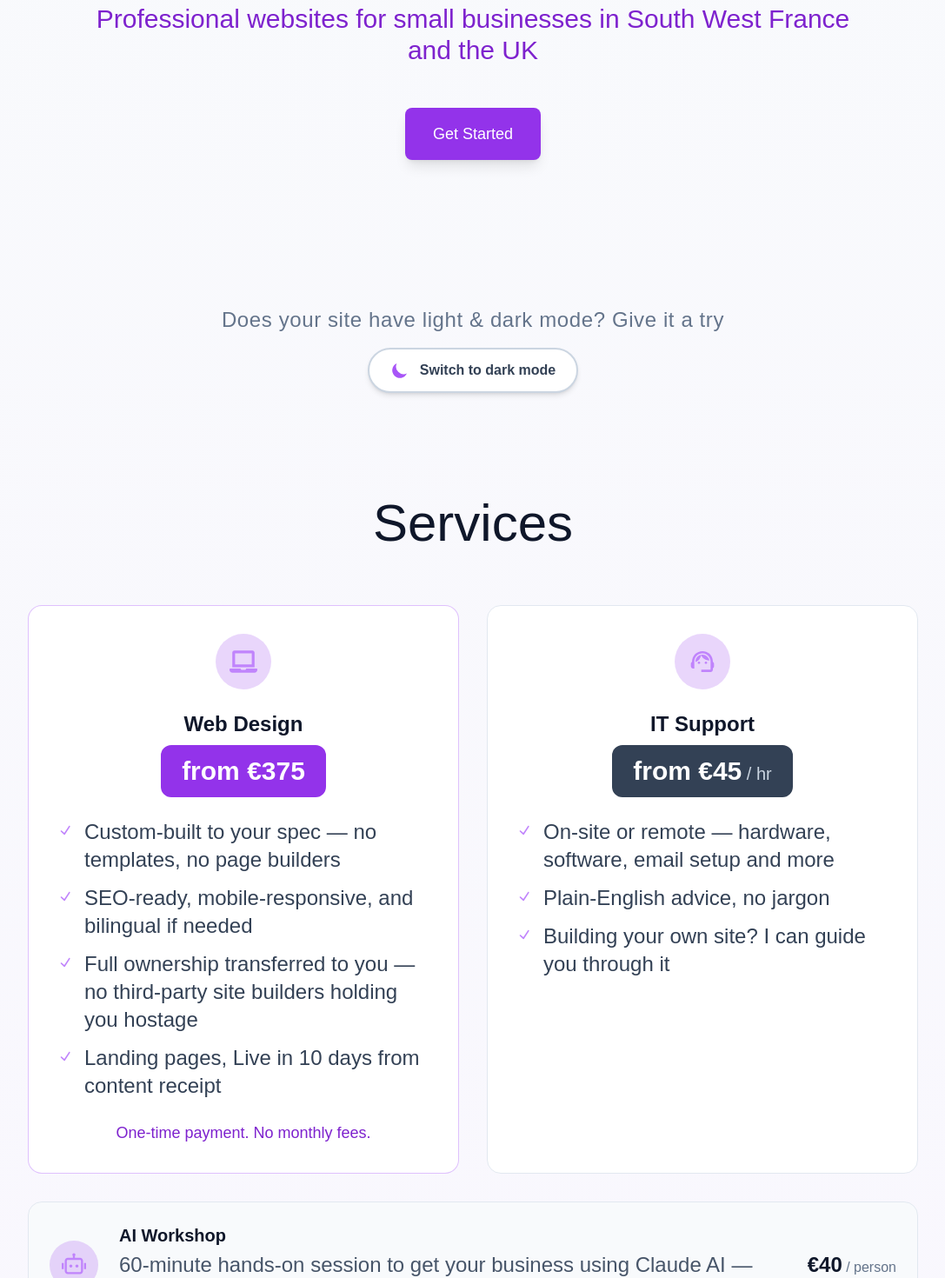
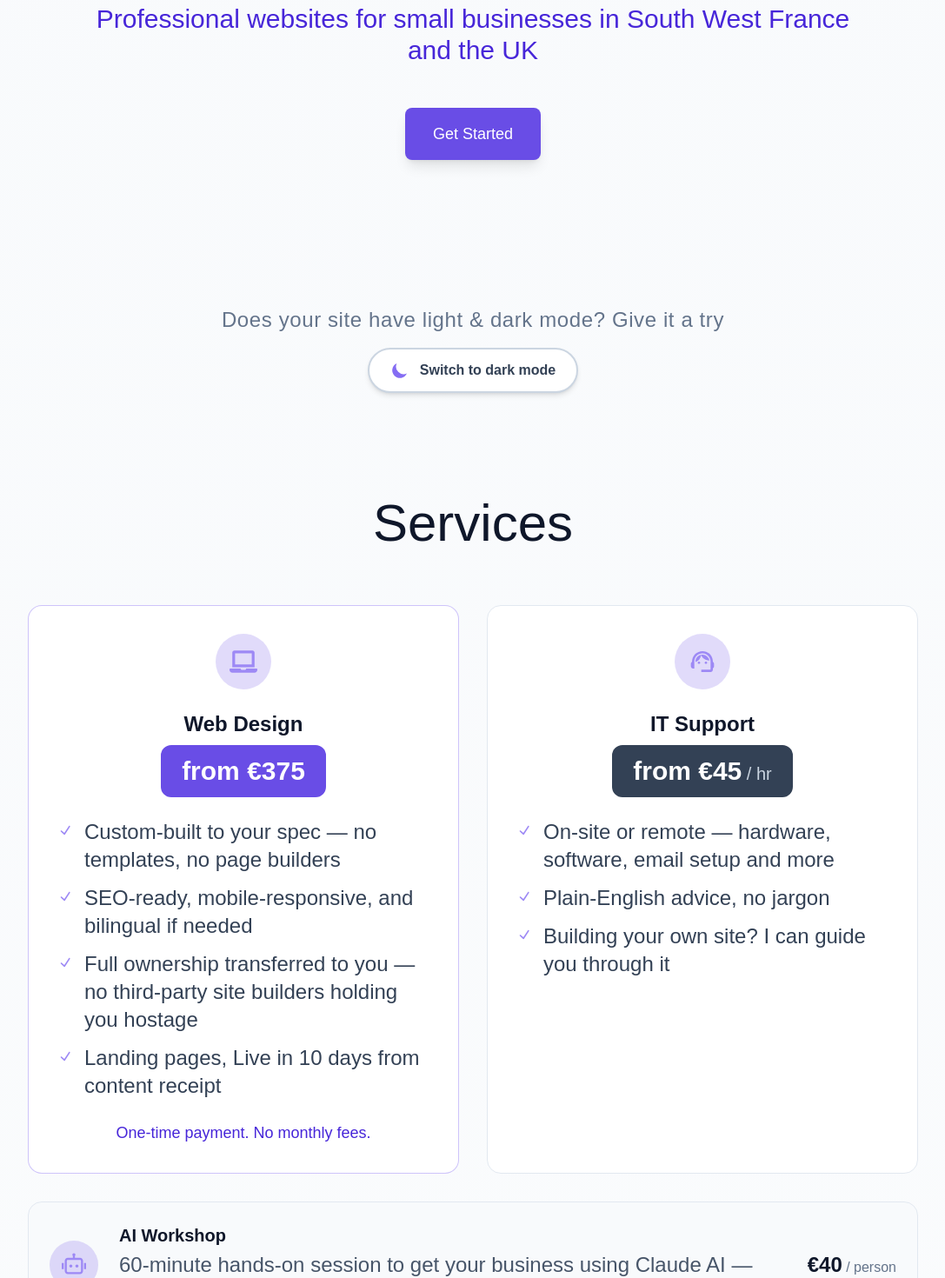
Before and after one commit to wattsmainsanglais/portfolio-next-express, a Next.js app in the folder client/: page /en in a window 1280 px wide. Shown: the part 460-1930 px from the top of the page at 87% size, without its empty margins (96-1183 px from the left). Built offline with nearby package versions, Linux system fonts and the light colour scheme; a web font is replaced by a local one.

Commit message:
update tailwind purple

```diff
--- a/client/src/app/[locale]/_components/ThemeToggle.js
+++ b/client/src/app/[locale]/_components/ThemeToggle.js
@@ -15,7 +15,7 @@ export default function ThemeToggle() {
       </p>
       <button
         onClick={toggleTheme}
-        className="flex items-center gap-3 px-6 py-3 rounded-full border-2 border-slate-300 dark:border-slate-600 bg-white dark:bg-slate-800/60 backdrop-blur-sm text-slate-700 dark:text-slate-200 hover:border-purple-500 dark:hover:border-purple-400 hover:text-purple-600 dark:hover:text-purple-300 transition-all text-base font-semibold shadow-md hover:shadow-purple-200 dark:hover:shadow-purple-900/40"
+        className="flex items-center gap-3 px-6 py-3 rounded-full border-2 border-slate-300 dark:border-slate-600 bg-white dark:bg-slate-800/60 backdrop-blur-sm text-slate-700 dark:text-slate-200 hover:border-brand-500 dark:hover:border-brand-400 hover:text-brand-600 dark:hover:text-brand-300 transition-all text-base font-semibold shadow-md hover:shadow-brand-200 dark:hover:shadow-brand-900/40"
         aria-label={t('question')}
       >
         {isDark ? (
@@ -25,7 +25,7 @@ export default function ThemeToggle() {
           </>
         ) : (
           <>
-            <HiMoon size={22} className="text-purple-500" />
+            <HiMoon size={22} className="text-brand-500" />
             {t('toDark')}
           </>
         )}
--- a/client/src/app/[locale]/_components/intro/intro.js
+++ b/client/src/app/[locale]/_components/intro/intro.js
@@ -9,7 +9,7 @@ export default function Intro() {
         <h1 className="text-5xl md:text-6xl lg:text-7xl font-light text-slate-900 dark:text-white mb-6 leading-tight">
           {t("heading1")}
         </h1>
-        <p className="text-2xl md:text-3xl font-light text-purple-700 dark:text-purple-200">
+        <p className="text-2xl md:text-3xl font-light text-brand-700 dark:text-brand-200">
           {t("heading2")}
         </p>
 
@@ -17,7 +17,7 @@ export default function Intro() {
         <div className="mt-12">
           <a
             href="#contact"
-            className="inline-block bg-purple-600 hover:bg-purple-700 text-white font-medium px-8 py-4 rounded-lg text-lg transition-colors shadow-lg hover:shadow-purple-500/50"
+            className="inline-block bg-brand-600 hover:bg-brand-700 text-white font-medium px-8 py-4 rounded-lg text-lg transition-colors shadow-lg hover:shadow-brand-500/50"
           >
             Get Started
           </a>
--- a/client/src/app/[locale]/_components/services/services.js
+++ b/client/src/app/[locale]/_components/services/services.js
@@ -19,10 +19,10 @@ export default function Services() {
       <div className="max-w-5xl mx-auto grid md:grid-cols-2 gap-8 mb-8">
 
         {/* Web Design */}
-        <div className="bg-white dark:bg-slate-800/50 backdrop-blur-sm rounded-2xl p-8 border border-purple-400/50 dark:border-purple-500/50 flex flex-col">
+        <div className="bg-white dark:bg-slate-800/50 backdrop-blur-sm rounded-2xl p-8 border border-brand-400/50 dark:border-brand-500/50 flex flex-col">
           <div className="flex justify-center mb-6">
-            <div className="w-16 h-16 bg-purple-600/20 rounded-full flex items-center justify-center">
-              <FaLaptop className="text-purple-400" size={32} />
+            <div className="w-16 h-16 bg-brand-600/20 rounded-full flex items-center justify-center">
+              <FaLaptop className="text-brand-400" size={32} />
             </div>
           </div>
 
@@ -30,7 +30,7 @@ export default function Services() {
 
           {/* Price badge */}
           <div className="flex justify-center mb-6">
-            <div className="bg-purple-600 rounded-xl px-6 py-3 text-center">
+            <div className="bg-brand-600 rounded-xl px-6 py-3 text-center">
               <span className="text-3xl font-bold text-white">from €375</span>
             </div>
           </div>
@@ -38,22 +38,22 @@ export default function Services() {
           <ul className="space-y-3 flex-1">
             {["b1", "b2", "b3", "b4"].map((key) => (
               <li key={key} className="flex items-start gap-3">
-                <CheckIcon className="text-purple-400 flex-shrink-0 mt-1" width={20} height={20} />
+                <CheckIcon className="text-brand-400 flex-shrink-0 mt-1" width={20} height={20} />
                 <span className="text-slate-700 dark:text-slate-200 text-2xl">{t(`dev.${key}`)}</span>
               </li>
             ))}
           </ul>
 
-          <p className="mt-6 text-center text-purple-700 dark:text-purple-300 font-medium text-lg">
+          <p className="mt-6 text-center text-brand-700 dark:text-brand-300 font-medium text-lg">
             {t("dev.price_note")}
           </p>
         </div>
 
         {/* IT Support */}
-        <div className="bg-white dark:bg-slate-800/50 backdrop-blur-sm rounded-2xl p-8 border border-slate-200 dark:border-slate-700 hover:border-purple-400 dark:hover:border-purple-500 transition-all flex flex-col">
+        <div className="bg-white dark:bg-slate-800/50 backdrop-blur-sm rounded-2xl p-8 border border-slate-200 dark:border-slate-700 hover:border-brand-400 dark:hover:border-brand-500 transition-all flex flex-col">
           <div className="flex justify-center mb-6">
-            <div className="w-16 h-16 bg-purple-600/20 rounded-full flex items-center justify-center">
-              <MdOutlineSupportAgent className="text-purple-400" size={32} />
+            <div className="w-16 h-16 bg-brand-600/20 rounded-full flex items-center justify-center">
+              <MdOutlineSupportAgent className="text-brand-400" size={32} />
             </div>
           </div>
 
@@ -69,7 +69,7 @@ export default function Services() {
           <ul className="space-y-3 flex-1">
             {["b1", "b2", "b3"].map((key) => (
               <li key={key} className="flex items-start gap-3">
-                <CheckIcon className="text-purple-400 flex-shrink-0 mt-1" width={20} height={20} />
+                <CheckIcon className="text-brand-400 flex-shrink-0 mt-1" width={20} height={20} />
                 <span className="text-slate-700 dark:text-slate-200 text-2xl">{t(`support.${key}`)}</span>
               </li>
             ))}
@@ -79,9 +79,9 @@ export default function Services() {
 
       {/* AI Workshop strip */}
       <div className="max-w-5xl mx-auto">
-        <div className="bg-slate-50 dark:bg-slate-800/30 backdrop-blur-sm rounded-2xl p-6 border border-slate-200 dark:border-slate-700 hover:border-purple-400 dark:hover:border-purple-500 transition-all flex flex-col sm:flex-row items-center gap-6">
-          <div className="w-14 h-14 bg-purple-600/20 rounded-full flex items-center justify-center flex-shrink-0">
-            <RiRobot2Line className="text-purple-400" size={28} />
+        <div className="bg-slate-50 dark:bg-slate-800/30 backdrop-blur-sm rounded-2xl p-6 border border-slate-200 dark:border-slate-700 hover:border-brand-400 dark:hover:border-brand-500 transition-all flex flex-col sm:flex-row items-center gap-6">
+          <div className="w-14 h-14 bg-brand-600/20 rounded-full flex items-center justify-center flex-shrink-0">
+            <RiRobot2Line className="text-brand-400" size={28} />
           </div>
           <div className="flex-1 text-center sm:text-left">
             <h3 className="text-xl font-semibold text-slate-900 dark:text-white mb-1">{t("workshop.title")}</h3>
--- a/client/src/app/[locale]/_components/single-projects/singleProject.js
+++ b/client/src/app/[locale]/_components/single-projects/singleProject.js
@@ -2,7 +2,7 @@ import Image from "next/image"
 
 export default function SingleProject({heading, src, alt, desc, link}) {
   return (
-    <article className="bg-white/80 dark:bg-slate-800/30 backdrop-blur-sm rounded-2xl border border-slate-200 dark:border-slate-700 overflow-hidden hover:border-purple-400 dark:hover:border-purple-500 transition-all group">
+    <article className="bg-white/80 dark:bg-slate-800/30 backdrop-blur-sm rounded-2xl border border-slate-200 dark:border-slate-700 overflow-hidden hover:border-brand-400 dark:hover:border-brand-500 transition-all group">
       <div className="flex flex-col md:flex-row min-h-[400px]">
         {/* Image - 50% width on desktop */}
         <div className="md:w-1/2 flex-shrink-0">
@@ -23,7 +23,7 @@ export default function SingleProject({heading, src, alt, desc, link}) {
 
         {/* Content - Larger text */}
         <div className="flex-1 p-10 md:p-12 flex flex-col justify-center">
-          <h3 className="text-3xl md:text-4xl lg:text-5xl font-light text-slate-900 dark:text-white mb-6 group-hover:text-purple-600 dark:group-hover:text-purple-400 transition-colors">
+          <h3 className="text-3xl md:text-4xl lg:text-5xl font-light text-slate-900 dark:text-white mb-6 group-hover:text-brand-600 dark:group-hover:text-brand-400 transition-colors">
             <a href={link} target='_blank' rel="noopener noreferrer">
               {heading}
             </a>
@@ -35,7 +35,7 @@ export default function SingleProject({heading, src, alt, desc, link}) {
             href={link}
             target='_blank'
             rel="noopener noreferrer"
-            className="inline-flex items-center text-lg text-purple-400 hover:text-purple-300 font-medium transition-colors"
+            className="inline-flex items-center text-lg text-brand-400 hover:text-brand-300 font-medium transition-colors"
           >
             View Project →
           </a>
--- a/client/src/app/[locale]/page.js
+++ b/client/src/app/[locale]/page.js
@@ -15,7 +15,7 @@ export default async function Page({params}) {
   const {locale} = await params
 
   return (
-    <div className="min-h-screen bg-gradient-to-b from-slate-50 via-purple-50 to-white dark:from-slate-900 dark:via-purple-900 dark:to-slate-900">
+    <div className="min-h-screen bg-gradient-to-b from-slate-50 via-brand-50 to-white dark:from-slate-900 dark:via-brand-900 dark:to-slate-900">
       {/* Header */}
       <header className="container mx-auto px-4 py-6">
         <div className="flex items-center justify-between">
@@ -36,7 +36,7 @@ export default async function Page({params}) {
               href='https://www.facebook.com/profile.php?id=61553113778974'
               target='_blank'
               rel="noopener noreferrer"
-              className="text-slate-700 dark:text-white hover:text-purple-500 dark:hover:text-purple-400 transition-colors"
+              className="text-slate-700 dark:text-white hover:text-brand-500 dark:hover:text-brand-400 transition-colors"
               aria-label="Facebook"
             >
               <FaFacebookSquare size={24} />
@@ -45,7 +45,7 @@ export default async function Page({params}) {
               href='https://www.instagram.com/awattsdev/'
               target='_blank'
               rel="noopener noreferrer"
-              className="text-slate-700 dark:text-white hover:text-purple-500 dark:hover:text-purple-400 transition-colors"
+              className="text-slate-700 dark:text-white hover:text-brand-500 dark:hover:text-brand-400 transition-colors"
               aria-label="Instagram"
             >
               <FaInstagram size={24} />
@@ -54,7 +54,7 @@ export default async function Page({params}) {
               href='https://www.linkedin.com/in/andrew-watts-9a7145269/'
               target='_blank'
               rel="noopener noreferrer"
-              className="text-slate-700 dark:text-white hover:text-purple-500 dark:hover:text-purple-400 transition-colors"
+              className="text-slate-700 dark:text-white hover:text-brand-500 dark:hover:text-brand-400 transition-colors"
               aria-label="LinkedIn"
             >
               <FaLinkedinIn size={24} />
@@ -63,7 +63,7 @@ export default async function Page({params}) {
               href='https://github.com/wattsmainsanglais'
               target='_blank'
               rel="noopener noreferrer"
-              className="text-slate-700 dark:text-white hover:text-purple-500 dark:hover:text-purple-400 transition-colors"
+              className="text-slate-700 dark:text-white hover:text-brand-500 dark:hover:text-brand-400 transition-colors"
               aria-label="GitHub"
             >
               <FaGithub size={24} />
--- a/client/tailwind.config.js
+++ b/client/tailwind.config.js
@@ -12,6 +12,16 @@ module.exports = {
   			sm: 'calc(var(--radius) - 4px)'
   		},
   		colors: {
+  			brand: {
+  				'200': 'hsl(251 85% 88%)',
+  				'300': 'hsl(251 85% 81%)',
+  				'400': 'hsl(251 85% 75%)',
+  				'500': 'hsl(251 85% 69%)',
+  				'600': 'hsl(251 75% 60%)',
+  				'700': 'hsl(251 70% 50%)',
+  				'800': 'hsl(251 65% 38%)',
+  				'900': 'hsl(251 60% 25%)',
+  			},
   			background: 'hsla(var(--background), 0.671)',
   			foreground: 'hsl(var(--foreground))',
   			card: {
```
Also changed, not shown: client/src/app/[locale]/_components/contact_form.js (+5 -5 lines).
